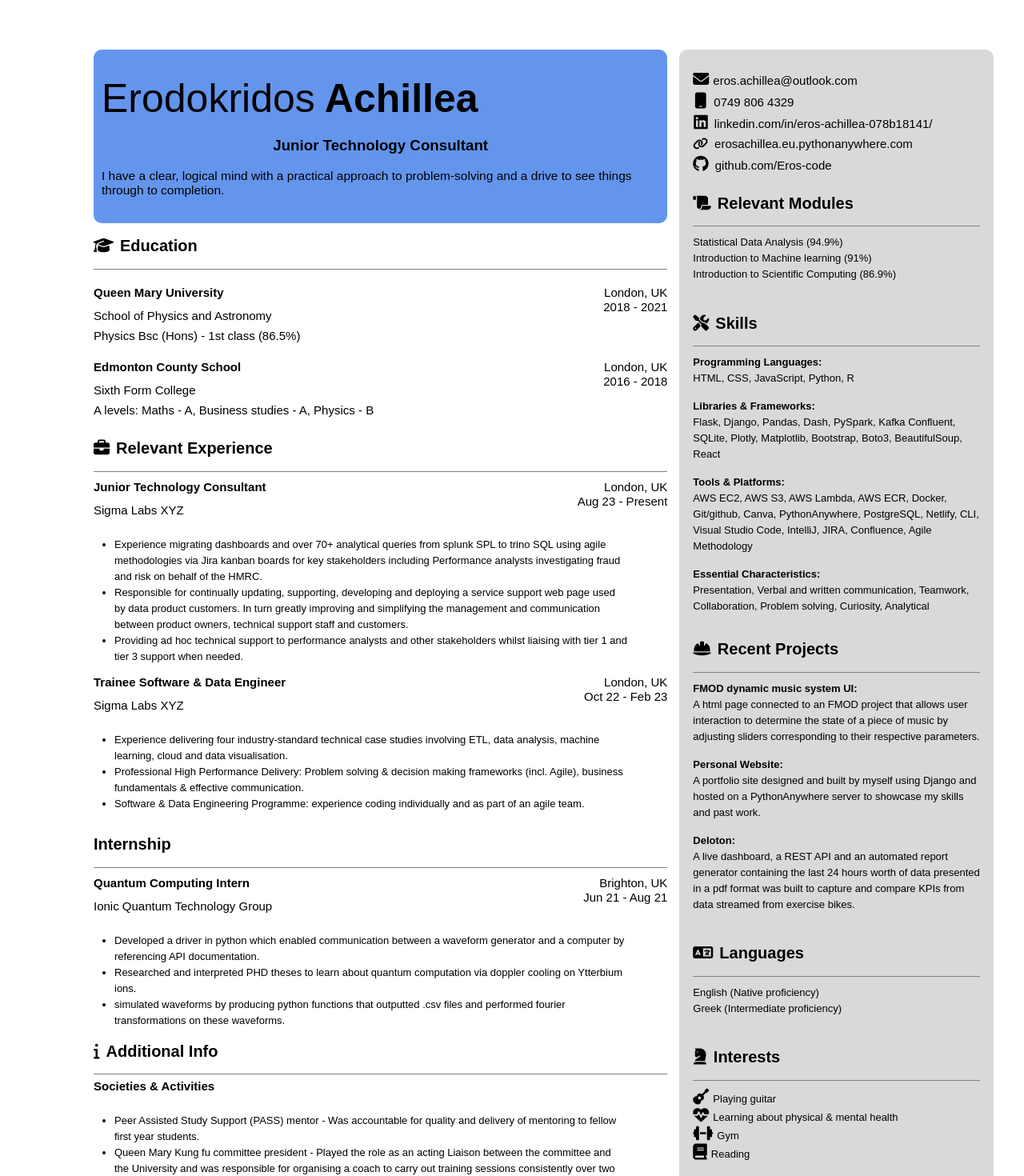
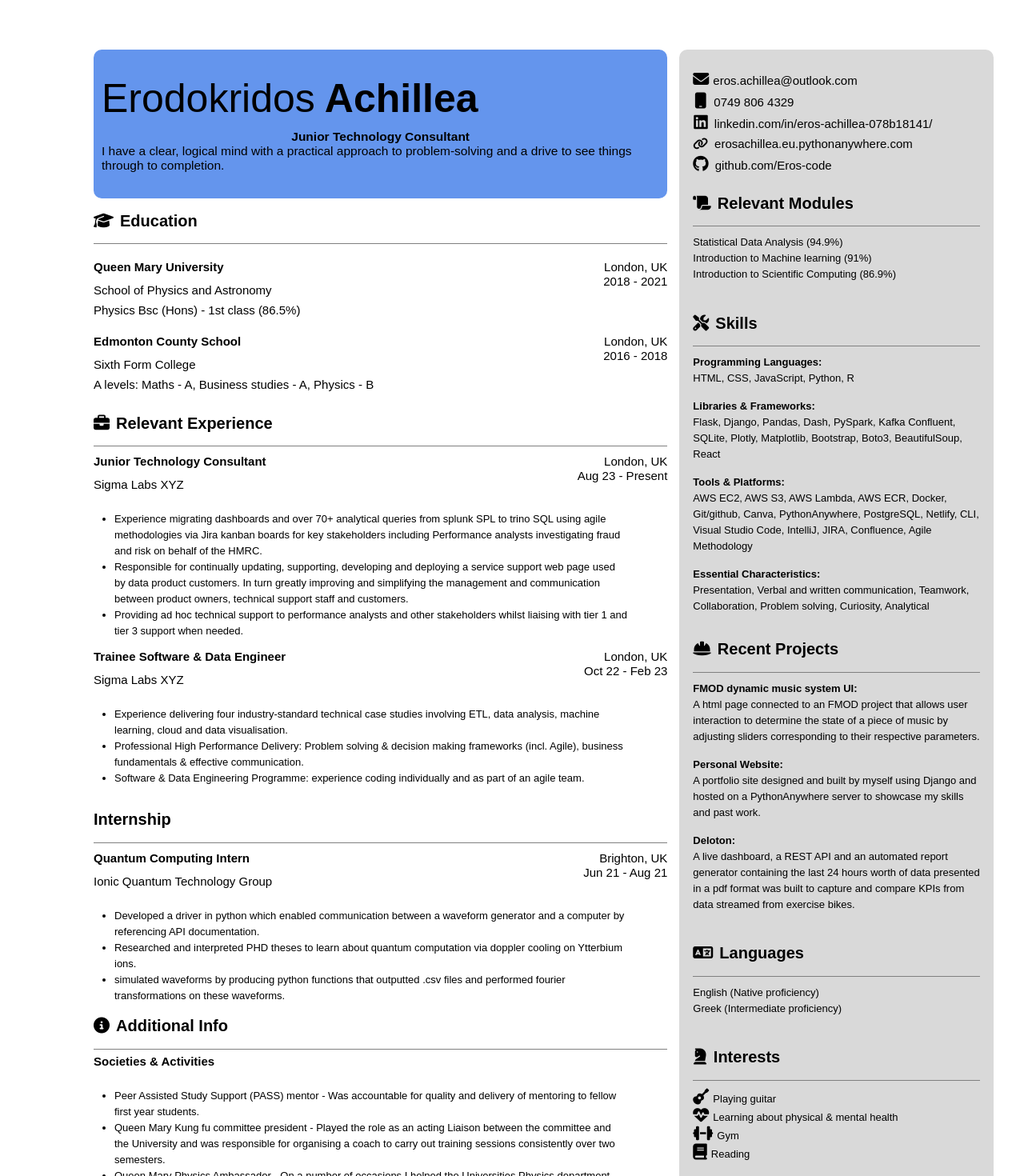
Before and after one commit to Eros-code/Eros-react-cv, a React (Vite) app in the folder my-first-vite-project/: page / in a window 1280 px wide. Shown: the top 1470 px of the page at 80% size. Built offline with nearby package versions, Linux system fonts and the light colour scheme.

Commit message:
update formatting subheading intro description

```diff
--- a/my-first-vite-project/components/Main.jsx
+++ b/my-first-vite-project/components/Main.jsx
@@ -172,7 +172,7 @@ export default function Main() {
           <span className="eros-name">Erodokridos</span>
           <strong> Achillea</strong>
         </h1>
-        <h3>
+        <h3 className="header-desc">
           <strong>Junior Technology Consultant</strong>
         </h3>
         <h4 className="header-desc">
--- a/my-first-vite-project/src/App.css
+++ b/my-first-vite-project/src/App.css
@@ -326,7 +326,7 @@ p {
 }
 
 #additional-info-heading::before {
-  content: "\f129";
+  content: "\f05a";
   font-family: "FontAwesome";
   padding-right: 8px;
   font-size: 20px;
```
